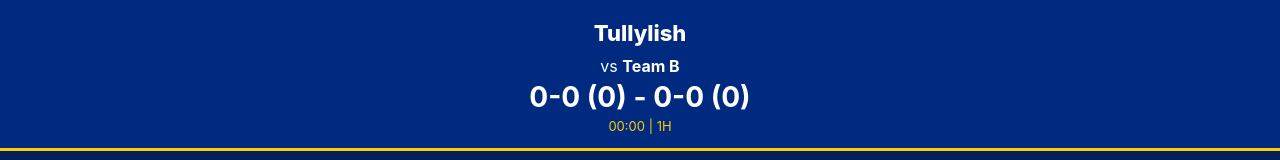
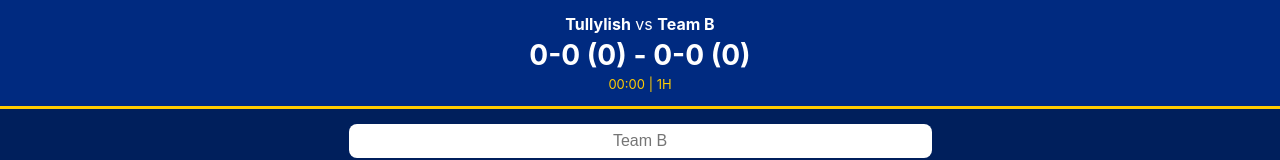
Before and after one commit to LishCoffee/Gaa-Match-Tracker, a plain HTML site: page index.html in a window 1280 px wide. Shown: the top 160 px of the page. Drawn offline with Linux system fonts and the light colour scheme.

Commit message:
Update index.html

```diff
--- a/index.html
+++ b/index.html
@@ -172,7 +172,7 @@
 <!-- SCOREBOARD -->
 <div class="scoreboard">
   <div class="row">
-    <h3 class="team-title"> Tullylish</h3> vs <strong><span id="teamBNameDisplay">Team B</span></strong>
+    <strong> Tullylish</strong> vs <strong><span id="teamBNameDisplay">Team B</span></strong>
   </div>
 
   <div class="row score">
```
